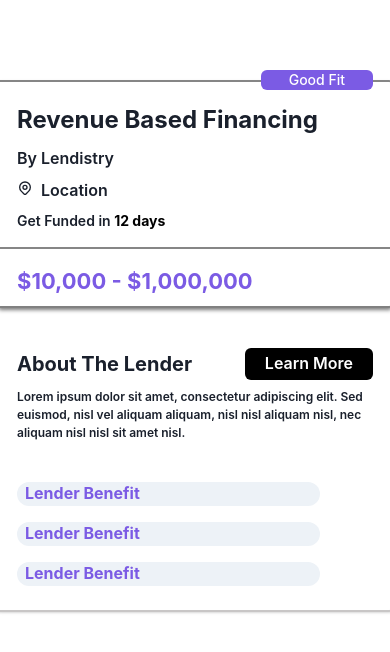
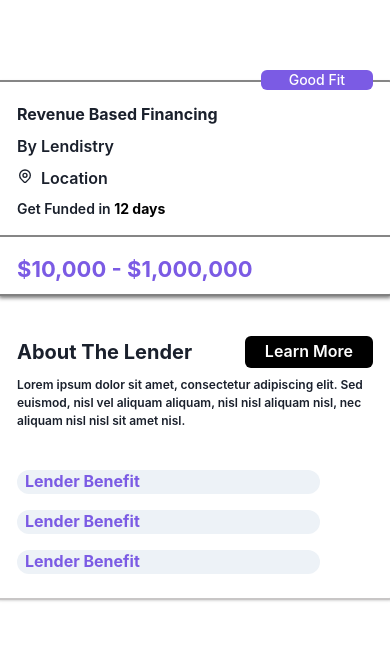
Before and after one commit to danilobatson/bags-interview-assessment, a Next.js app: page / in a window 390 px wide. Shown: the top 652 px of the page. Built offline with nearby package versions, Linux system fonts and the light colour scheme.

Commit message:
adds responsive header text

```diff
--- a/pages/index.tsx
+++ b/pages/index.tsx
@@ -87,7 +87,7 @@
                     Good Fit
                   </Text>
                 </Tag>
-                <Text fontSize='2xl' fontWeight={700}>
+                <Text fontSize={['s', 'xl', '2xl']} fontWeight={700}>
                   Revenue Based Financing
                 </Text>
               </CardHeader>
```
